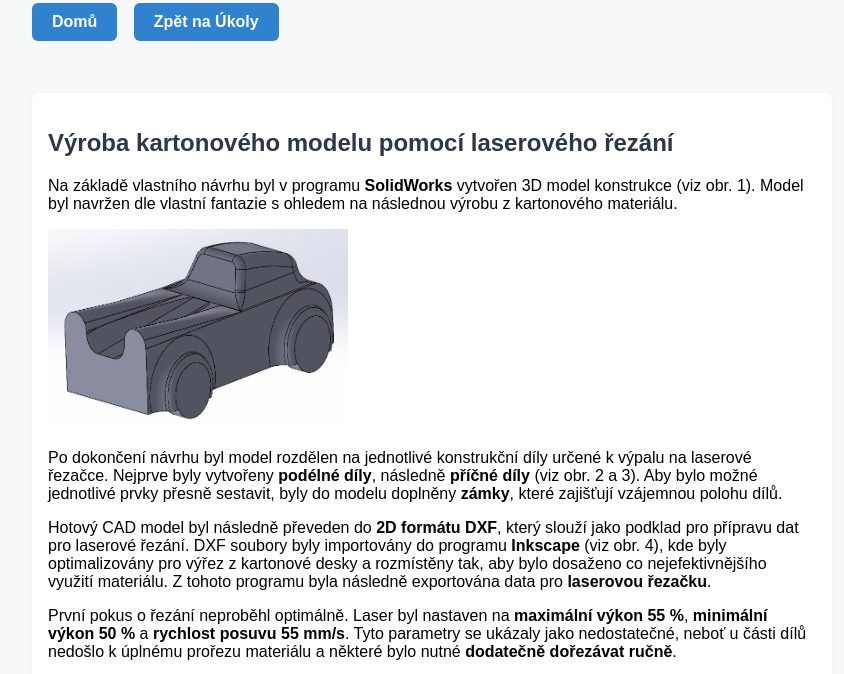
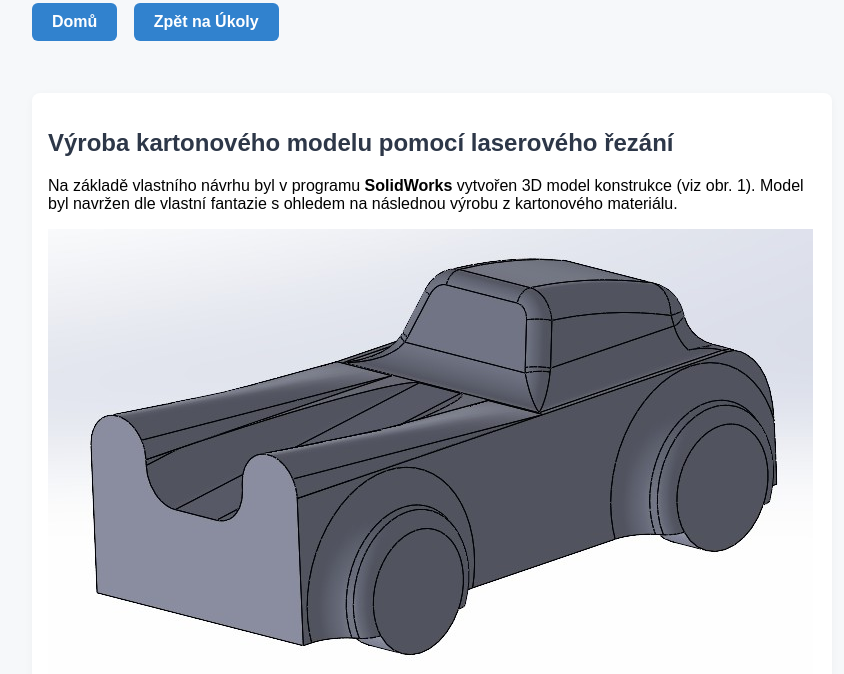
Before and after one commit to DavidLokaj/Portfolio-Davida-Lokaje, a plain HTML site: page úkol3.html in a window 1280 px wide. Shown: the part 111-785 px from the top of the page, without its empty margins (208-1052 px from the left). Drawn offline with Linux system fonts and the light colour scheme.

Commit message:
Update úkol3.html

```diff
--- a/úkol3.html
+++ b/úkol3.html
@@ -25,7 +25,7 @@
   <p>Na základě vlastního návrhu byl v programu <strong>SolidWorks</strong> vytvořen 3D model konstrukce (viz obr. 1).
   Model byl navržen dle vlastní fantazie s ohledem na následnou výrobu z kartonového materiálu.</p>
 
-<img src="images/Obr_1.jpg" alt="CAD model" width="300" height="200">
+<img src="images/Obr_1.jpg" alt="CAD model">
 
   <p>Po dokončení návrhu byl model rozdělen na jednotlivé konstrukční díly určené k výpalu na laserové řezačce.
   Nejprve byly vytvořeny <strong>podélné díly</strong>, následně <strong>příčné díly</strong> (viz obr. 2 a 3).
```
